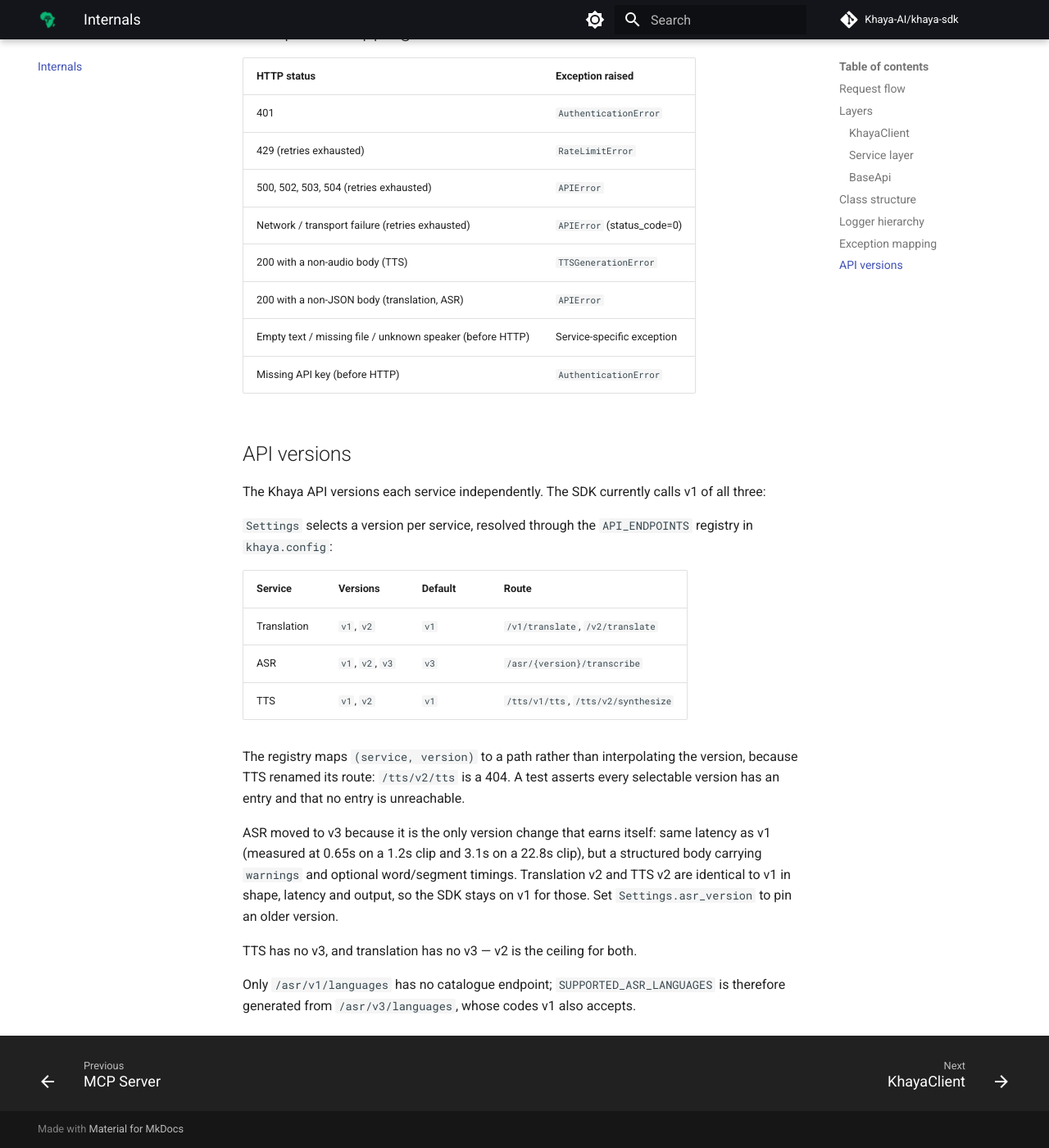
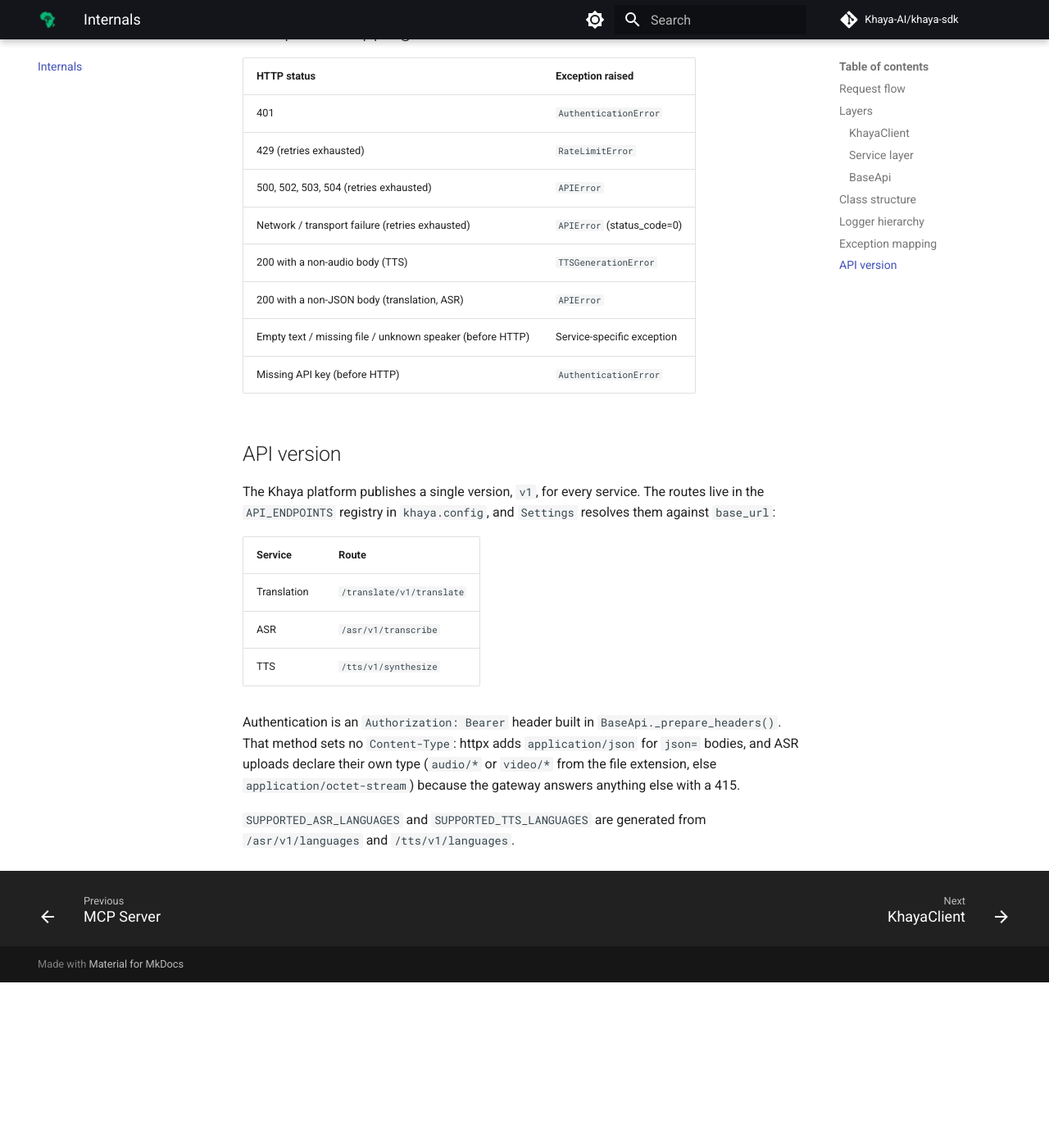
Before and after one commit to Khaya-AI/khaya-sdk, an MkDocs documentation site: the page built from docs/internals.md, in a window 1280 px wide and 1400 px high, scrolled down 2826 px. Shown: the whole window at 82% size. Built offline with MkDocs 1.6.1 and Material for MkDocs 9.7.7, drawn with Linux system fonts in a browser that asks for light colours; comment, search, counter and statistics services are not loaded; after the commit the page ends 4024 px from its top, so only the background shows below that.

Commit message:
KS-415 move the SDK to the Khaya platform
Default base_url is https://api.khaya.ai, the key goes as an
Authorization: Bearer token, and every service uses its v1 route
(/translate/v1/translate, /asr/v1/transcribe, /tts/v1/synthesize). The
per-service version settings are removed since the platform has one v1.

ASR uploads now declare audio/*, video/* or application/octet-stream
from the file extension instead of inheriting application/json, which
the gateway rejects with 415. The MCP language refresh reads the v1
catalogues.

```diff
--- a/docs/internals.md
+++ b/docs/internals.md
@@ -133,32 +133,24 @@ See the [Logging guide](guides/logging.md) for how to enable and configure SDK l
 | Empty text / missing file / unknown speaker (before HTTP) | Service-specific exception |
 | Missing API key (before HTTP) | `AuthenticationError` |
 
-## API versions
+## API version
 
-The Khaya API versions each service independently. The SDK currently calls v1
-of all three:
+The Khaya platform publishes a single version, `v1`, for every service. The
+routes live in the `API_ENDPOINTS` registry in `khaya.config`, and `Settings`
+resolves them against `base_url`:
 
-`Settings` selects a version per service, resolved through the
-`API_ENDPOINTS` registry in `khaya.config`:
+| Service | Route |
+|---------|-------|
+| Translation | `/translate/v1/translate` |
+| ASR | `/asr/v1/transcribe` |
+| TTS | `/tts/v1/synthesize` |
 
-| Service | Versions | Default | Route |
-|---------|----------|---------|-------|
-| Translation | `v1`, `v2` | `v1` | `/v1/translate`, `/v2/translate` |
-| ASR | `v1`, `v2`, `v3` | `v3` | `/asr/{version}/transcribe` |
-| TTS | `v1`, `v2` | `v1` | `/tts/v1/tts`, `/tts/v2/synthesize` |
+Authentication is an `Authorization: Bearer` header built in
+`BaseApi._prepare_headers()`. That method sets no `Content-Type`: httpx adds
+`application/json` for `json=` bodies, and ASR uploads declare their own type
+(`audio/*` or `video/*` from the file extension, else
+`application/octet-stream`) because the gateway answers anything else with a
+415.
 
-The registry maps `(service, version)` to a path rather than interpolating the
-version, because TTS renamed its route: `/tts/v2/tts` is a 404. A test asserts
-every selectable version has an entry and that no entry is unreachable.
-
-ASR moved to v3 because it is the only version change that earns itself:
-same latency as v1 (measured at 0.65s on a 1.2s clip and 3.1s on a 22.8s
-clip), but a structured body carrying `warnings` and optional word/segment
-timings. Translation v2 and TTS v2 are identical to v1 in shape, latency and
-output, so the SDK stays on v1 for those. Set `Settings.asr_version` to pin
-an older version.
-
-TTS has no v3, and translation has no v3 — v2 is the ceiling for both.
-
-Only `/asr/v1/languages` has no catalogue endpoint; `SUPPORTED_ASR_LANGUAGES`
-is therefore generated from `/asr/v3/languages`, whose codes v1 also accepts.
+`SUPPORTED_ASR_LANGUAGES` and `SUPPORTED_TTS_LANGUAGES` are generated from
+`/asr/v1/languages` and `/tts/v1/languages`.
```
Also changed, not shown: CHANGELOG.md (+33 -0 lines), README.md (+1 -1 lines), docs/getting-started.md (+1 -1 lines), docs/guides/asr.md (+0 -6 lines), docs/guides/configuration.md (+12 -25 lines), docs/guides/logging.md (+4 -4 lines), 8 other files.
